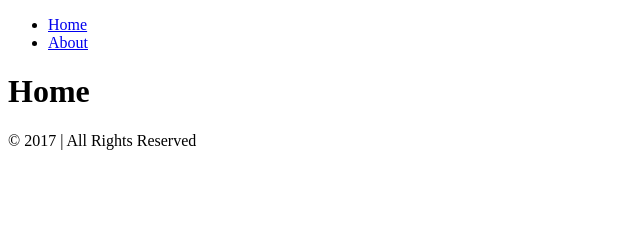
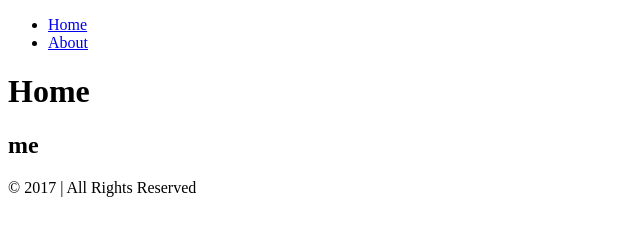
Before and after one commit to iddakalala/my-app, a plain HTML site: page index.html in a window 1280 px wide. Shown: the whole page, without its empty margins (0-640 px from the left). Drawn offline with Linux system fonts and the light colour scheme.

Commit message:
add heading two

```diff
--- a/index.html
+++ b/index.html
@@ -12,6 +12,7 @@
 	</ul>
 	</nav>
 	<h1>Home</h1>
+	<h2>me</h2>
 </header>
 <footer>
 	&copy; 2017 | All Rights Reserved
```
